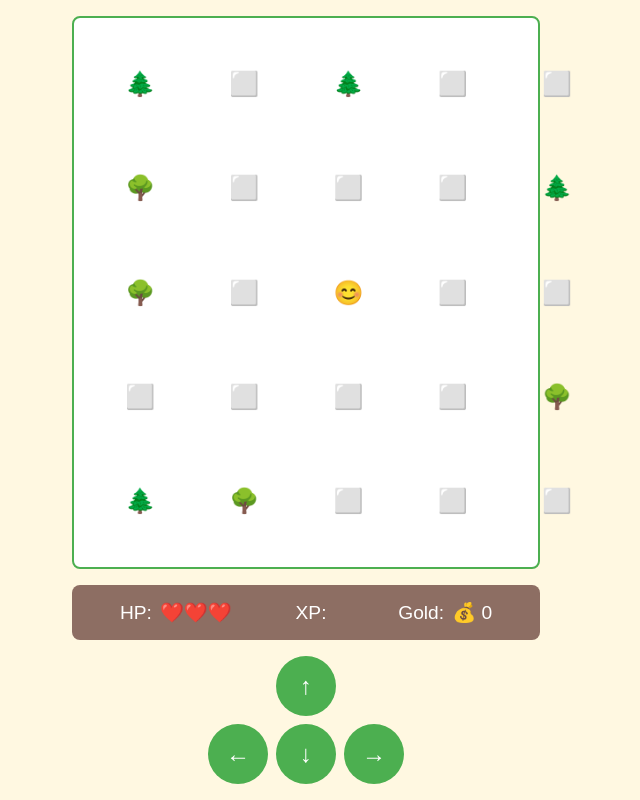
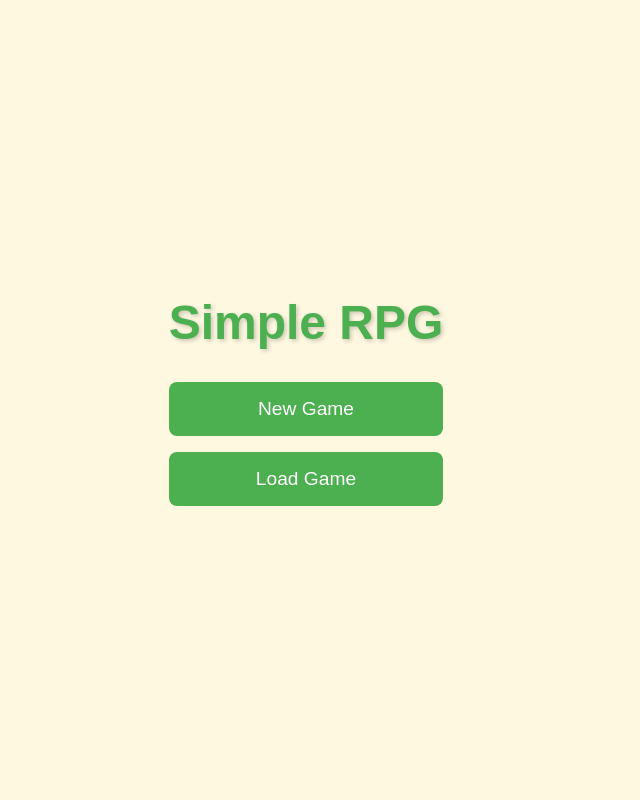
Before and after one commit to triptych/simplerpg, a plain HTML site: page index.html in a window 1280 px wide. Shown: the whole page, without its empty margins (334-974 px from the left). Drawn offline with Linux system fonts and the light colour scheme.

Commit message:
code changes

```diff
--- a/index.html
+++ b/index.html
@@ -7,6 +7,19 @@
         <link rel="stylesheet" href="styles/main.css">
     </head>
     <body>
+        <div class="scene">
+            <div class="card">
+                <div class="card-face card-front">
+                    <div class="splash-screen">
+                        <h1>Simple RPG</h1>
+                        <div class="splash-buttons">
+                            <button id="newGameBtn" class="splash-btn">New Game</button>
+                            <button id="loadGameBtn" class="splash-btn">Load Game</button>
+                            <button id="saveGameBtn" class="splash-btn">Save Game</button>
+                        </div>
+                    </div>
+                </div>
+                <div class="card-face card-back">
                     <div class="game-container">
                         <div id="gameArea" class="game-area">
                             <!-- Game grid will be populated by JavaScript -->
@@ -36,6 +49,9 @@
                             <!-- Event content will be populated by JavaScript -->
                         </div>
                     </div>
+                </div>
+            </div>
+        </div>
         <script type="module" src="js/main.js" defer="defer"></script>
     </body>
 </html>
--- a/js/main.js
+++ b/js/main.js
@@ -7,11 +7,67 @@ class Game {
         this.gameState = new GameState();
         this.eventSystem = new EventSystem(this.gameState);
         this.gameArea = document.getElementById('gameArea');
-        console.log('Game area element:', this.gameArea);
+        this.card = document.querySelector('.card');
+        this.setupSplashScreen();
         this.setupControls();
         this.render();
         window.game = this;
         console.log('Game initialization complete');
+    }
+
+    setupSplashScreen() {
+        const newGameBtn = document.getElementById('newGameBtn');
+        const loadGameBtn = document.getElementById('loadGameBtn');
+        const saveGameBtn = document.getElementById('saveGameBtn');
+
+        newGameBtn.addEventListener('click', () => {
+            this.startNewGame();
+        });
+
+        loadGameBtn.addEventListener('click', () => {
+            this.loadGame();
+        });
+
+        saveGameBtn.addEventListener('click', () => {
+            this.saveGame();
+        });
+
+        // Initially hide save button until game starts
+        saveGameBtn.style.display = 'none';
+    }
+
+    startNewGame() {
+        this.card.classList.add('is-flipped');
+        document.getElementById('saveGameBtn').style.display = 'block';
+    }
+
+    saveGame() {
+        const gameData = {
+            gameState: this.gameState.getState(),
+            player: this.gameState.player,
+            grid: this.gameState.grid
+        };
+        localStorage.setItem('simpleRPG_saveGame', JSON.stringify(gameData));
+        alert('Game saved successfully!');
+    }
+
+    loadGame() {
+        const savedGame = localStorage.getItem('simpleRPG_saveGame');
+        if (savedGame) {
+            const gameData = JSON.parse(savedGame);
+            this.gameState.player = gameData.player;
+            this.gameState.grid = gameData.grid;
+            this.render();
+            this.card.classList.add('is-flipped');
+            document.getElementById('saveGameBtn').style.display = 'block';
+        } else {
+            alert('No saved game found!');
+        }
+    }
+
+    showSplashScreen() {
+        this.card.classList.remove('is-flipped');
+        document.getElementById('saveGameBtn').style.display = 'none';
     }
 
     setupControls() {
@@ -53,6 +109,16 @@ class Game {
         // Keyboard controls
         document.addEventListener('keydown', (e) => {
             console.log('Key pressed:', e.key);
+
+            // Handle Escape key first
+            if (e.key === 'Escape') {
+                e.preventDefault();
+                this.showSplashScreen();
+                return;
+            }
+
+            // Only handle movement keys if game is active (card is flipped)
+            if (this.card.classList.contains('is-flipped')) {
                 e.preventDefault(); // Prevent default scroll behavior
                 switch(e.key) {
                     case 'ArrowUp':
@@ -75,6 +141,7 @@ class Game {
                     case 'D':
                         this.handleMove('right');
                         break;
+                }
             }
         });
 
--- a/styles/main.css
+++ b/styles/main.css
@@ -20,6 +20,84 @@ body {
     display: flex;
     justify-content: center;
     align-items: center;
+    perspective: 1000px;
+}
+
+.scene {
+    width: 100%;
+    max-width: 500px;
+    height: 100vh;
+    perspective: 1000px;
+}
+
+.card {
+    width: 100%;
+    height: 100%;
+    position: relative;
+    transition: transform 1s;
+    transform-style: preserve-3d;
+}
+
+.card.is-flipped {
+    transform: rotateY(180deg);
+}
+
+.card-face {
+    position: absolute;
+    width: 100%;
+    height: 100%;
+    backface-visibility: hidden;
+}
+
+.card-front {
+    background: var(--background-color);
+    display: flex;
+    justify-content: center;
+    align-items: center;
+}
+
+.card-back {
+    transform: rotateY(180deg);
+}
+
+.splash-screen {
+    text-align: center;
+    padding: 2rem;
+}
+
+.splash-screen h1 {
+    font-size: 3rem;
+    color: var(--primary-color);
+    margin-bottom: 2rem;
+    text-shadow: 2px 2px 4px rgba(0, 0, 0, 0.2);
+}
+
+.splash-buttons {
+    display: flex;
+    flex-direction: column;
+    gap: 1rem;
+    max-width: 300px;
+    margin: 0 auto;
+}
+
+.splash-btn {
+    padding: 1rem 2rem;
+    font-size: 1.2rem;
+    background-color: var(--primary-color);
+    color: white;
+    border: none;
+    border-radius: 8px;
+    cursor: pointer;
+    transition: transform 0.2s, background-color 0.2s;
+}
+
+.splash-btn:hover {
+    background-color: #3d8c40;
+    transform: translateY(-2px);
+}
+
+.splash-btn:active {
+    transform: translateY(0);
 }
 
 .game-container {
```
Also changed, not shown: 2 other files. Lines whose indentation alone changed are shown as unchanged.
